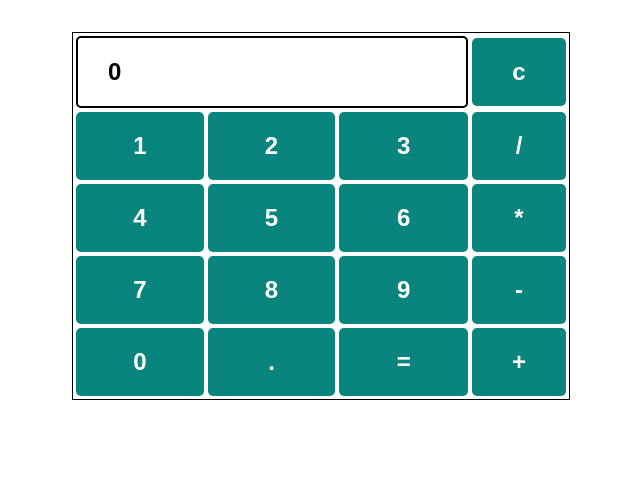
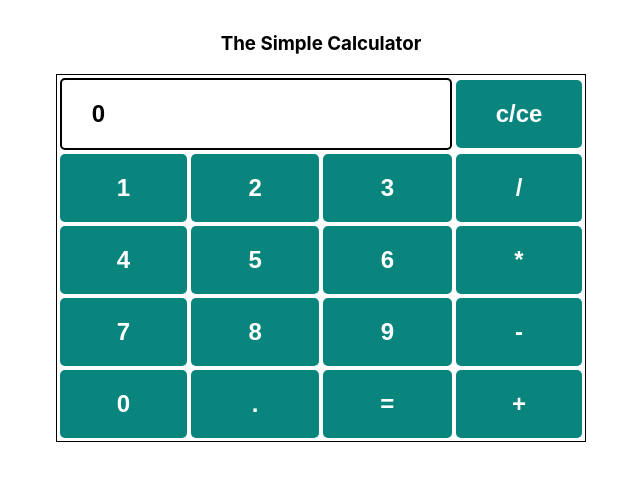
Before and after one commit to devLateef/first-react-app, a React (Create React App) app in the folder first-react-app/: page / in a window 1280 px wide. Shown: the top 480 px of the page, without its empty margins (319-959 px from the left). Built offline with nearby package versions, Linux system fonts and the light colour scheme.

Commit message:
Implemented simple calculator

```diff
--- a/first-react-app/src/App.js
+++ b/first-react-app/src/App.js
@@ -4,46 +4,56 @@ import './App.css';
 
 function App() {
   let [num, setNum] = useState(0);
-
-  const enterValue = val =>{
-    return val
+  const remove = () => {
+    try {
+      setNum(num.slice(0, -1));
+    } catch (error) {
+      setNum('');
+    }
   }
-  const enterChar = val =>{
-    return val
+  const calculate = ()=>{
+    try {
+      setNum(eval(num))
+    } catch (error) {
+      setNum('Error')
+    }
   }
   return (
     <div className="App">
+      <div>
+        <h3>The Simple Calculator</h3>
+      </div>
       <table id="calcu">
         <tr>
             <td colspan="3">
                 <input type="text" id="result" value={num}/>
             </td>
-            <td><input type="button" value="c" onClick={()=>setNum(enterValue(0))}/></td>
+            <td><input type="button" id='reset' value="c/ce" onClick={()=>remove()}/></td>
         </tr>
 
         <tr>
-            <td><input type="button" value="1" onClick={()=>setNum(enterValue(1))}/></td>
-            <td><input type="button" value="2" onClick={()=>setNum(enterValue(2))}/></td>
-            <td><input type="button" value="3" onClick={()=>setNum(enterValue(3))}/></td>
-            <td><input type="button" value="/" onClick={()=>setNum(enterChar('/'))}/></td>
+            <td><input type="button" value="1" onClick={(e)=>setNum(num + e.target.value)}/></td>
+            <td><input type="button" value="2" onClick={(e)=>setNum(num + e.target.value)}/></td>
+            <td><input type="button" value="3" onClick={(e)=>setNum(num + e.target.value)}/></td>
+            <td><input type="button" value="/" onClick={(e)=>setNum(num + e.target.value)}/></td>
         </tr>
         <tr>
-            <td><input type="button" value="4" onClick={()=>setNum(enterValue(4))}/></td>
-            <td><input type="button" value="5" onClick={()=>setNum(enterValue(5))}/></td>
-            <td><input type="button" value="6" onClick={()=>setNum(enterValue(6))}/></td>
-            <td><input type="button" value="*" onClick={()=>setNum(enterChar('*'))}/></td>
+            <td><input type="button" value="4" onClick={(e)=>setNum(num + e.target.value)}/></td>
+            <td><input type="button" value="5" onClick={(e)=>setNum(num + e.target.value)}/></td>
+            <td><input type="button" value="6" onClick={(e)=>setNum(num + e.target.value)}/></td>
+            <td><input type="button" value="*" onClick={(e)=>setNum(num + e.target.value)}/></td>
         </tr>
         <tr>
-            <td><input type="button" value="7" onClick={()=>setNum(enterValue(7))}/></td>
-            <td><input type="button" value="8" onClick={()=>setNum(enterValue(8))}/></td>
-            <td><input type="button" value="9" onClick={()=>setNum(enterValue(9))}/></td>
-            <td><input type="button" value="-" onClick={()=>setNum(enterChar('-'))}/></td>
+            <td><input type="button" value="7" onClick={(e)=>setNum(num + e.target.value)}/></td>
+            <td><input type="button" value="8" onClick={(e)=>setNum(num + e.target.value)}/></td>
+            <td><input type="button" value="9" onClick={(e)=>setNum(num + e.target.value)}/></td>
+            <td><input type="button" value="-" onClick={(e)=>setNum(num + e.target.value)}/></td>
         </tr>
         <tr>
-            <td><input type="button" value="0" onClick={()=>setNum(enterValue(0))}/></td>
-            <td><input type="button" value="." onClick={()=>setNum(enterChar('.'))}/></td>
-            <td><input type="button" value="=" onClick={()=>setNum(enterChar('='))}/></td>
-            <td><input type="button" value="+" onClick={()=>setNum(enterChar('+'))}/></td>
+            <td><input type="button" value="0" onClick={(e)=>setNum(num + e.target.value)}/></td>
+            <td><input type="button" value="." onClick={(e)=>setNum(num + e.target.value)}/></td>
+            <td><input type="button" value="=" onClick={()=>calculate()}/></td>
+            <td><input type="button" value="+" onClick={(e)=>setNum(num + e.target.value)}/></td>
         </tr>
     </table>
     </div>
```
